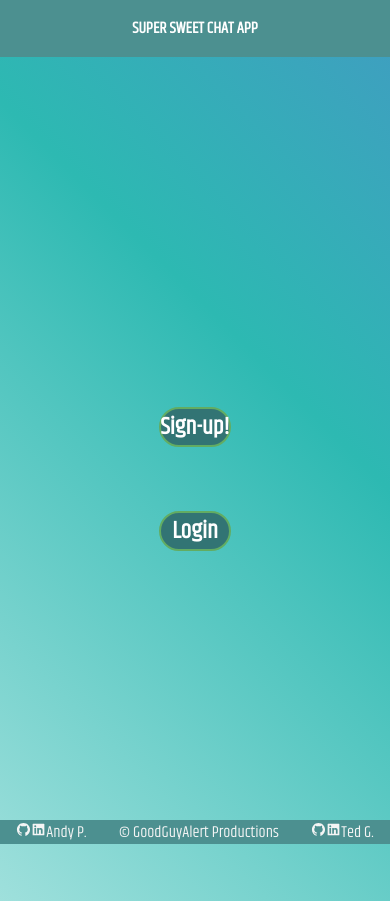
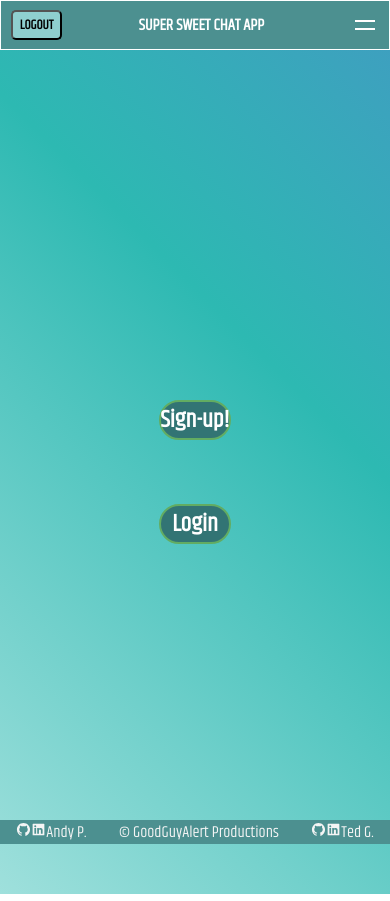
Before and after one commit to ruxpin86/Super-sweet-REACT-chat, a React (Create React App) app in the folder client/: page / in a window 390 px wide. Built offline with nearby package versions, Linux system fonts and the light colour scheme; no server answers.

Commit message:
got the hamburger in along with logout button, now to work in functionality

```diff
--- a/client/src/components/header/Header.js
+++ b/client/src/components/header/Header.js
@@ -1,12 +1,19 @@
-import React from "react";
+import React, { useState } from "react";
 import "./header.css";
 import { Cross as Hamburger } from "hamburger-react";
 
 export default function Header() {
+  const [isOpen, setOpen] = useState(false);
+
   return (
     <div className="header">
-      <h4>SUPER SWEET CHAT APP</h4>
-      <div>{/* <Hamburger toggled={isOpen} /> */}</div>
+      <div className="logout-wrap">
+        <button className="logout-btn">LOGOUT</button>
+      </div>
+      <h4 className="title">SUPER SWEET CHAT APP</h4>
+      <div className="hamburger">
+        <Hamburger toggled={isOpen} toggle={setOpen} size={20} />
+      </div>
     </div>
   );
 }
--- a/client/src/components/header/header.css
+++ b/client/src/components/header/header.css
@@ -2,6 +2,24 @@
     color: white;
     background-color: rgb(76, 144, 144);
     display: flex;
-    justify-content: center;
-    padding: 1rem;
+    justify-content: space-between;
+    align-items: center;
+    /* padding: 1rem; */
+    border: solid 1px white;
 }
+
+
+.logout-btn{
+    padding: 3px;
+    border-radius: 5px;
+    box-shadow: 3px;
+    background-color: rgb(143, 207, 207);
+    transition: .5s;
+    font-weight: bolder;
+    width: 3.2rem;
+    margin-left: 10px;
+}
+
+.logout-btn:hover{
+    background-color: rgb(208, 149, 214);
+}
--- a/client/src/components/main/main.css
+++ b/client/src/components/main/main.css
@@ -12,7 +12,7 @@
     justify-content: center;
     align-items: center;
     width: 100%;
-    height: 100vh;
+    height: 100%;
     color: #fff;
     background: linear-gradient(-135deg,rgb(109, 109, 211), rgb(76, 139, 202),rgb(45, 185, 178) ,rgb(159, 224, 220));
     background-size: 400%, 400%;
--- a/client/src/utils/mutations.js
+++ b/client/src/utils/mutations.js
@@ -19,7 +19,7 @@ export const LOGIN_USER = gql`
     login(email: $email, password: $password) {
       token
       user {
-        _id
+        id
         username
       }
     }
@@ -29,7 +29,7 @@ export const LOGIN_USER = gql`
 export const ADD_MESSAGE = gql`
   mutation addMessage($input: MessageInput, $userId: ID) {
     addMessage(input: $input, userId: $userId) {
-      _id
+      id
       content
     }
   }
@@ -38,7 +38,7 @@ export const ADD_MESSAGE = gql`
 export const ADD_FRIEND = gql`
   mutation addFriend($input: FriendInput, $userId: ID) {
     addFriend(input: $input, userId: $userId) {
-      _id
+      id
       user
     }
   }
```
Also changed, not shown: client/src/components/friendlist/Friendlist.js (+3 -4 lines).
